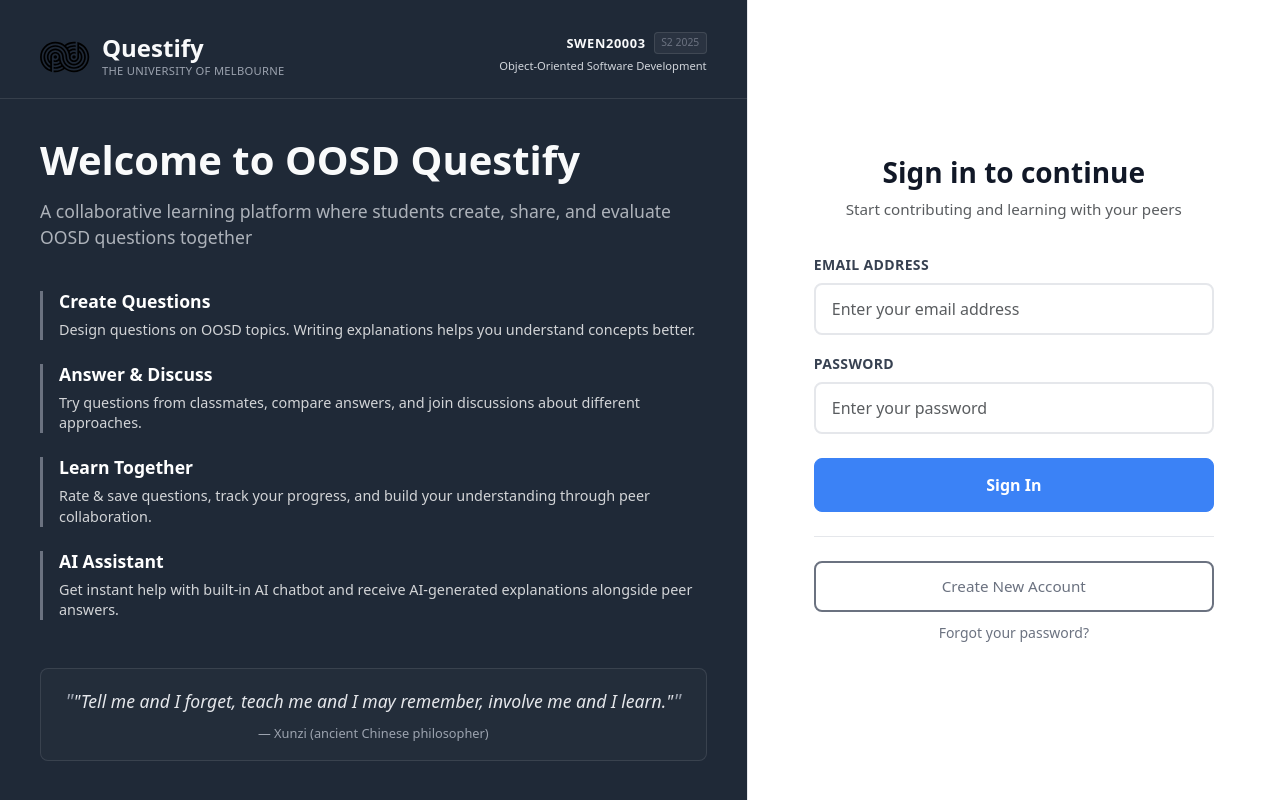
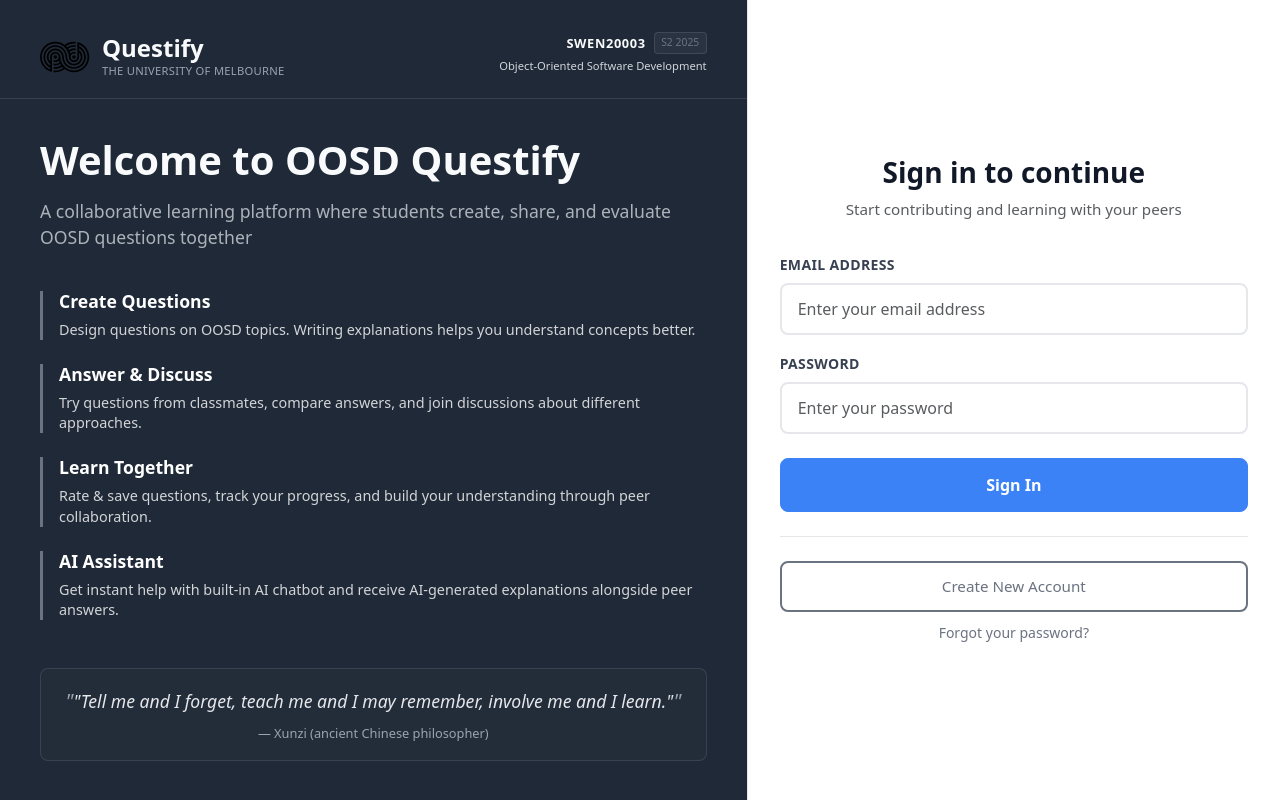
Before and after one commit to 17721250181/IT-Project-team56-Questify, a React (Vite) app in the folder frontend/: page /login in a window 1280 px wide. Built offline with nearby package versions, Linux system fonts and the light colour scheme.

Commit message:
Adjusted on screen UI scale

```diff
--- a/frontend/src/pages/LoginPage.jsx
+++ b/frontend/src/pages/LoginPage.jsx
@@ -57,7 +57,7 @@ const LoginPage = () => {
             <Container fluid className="vh-100 p-0">
                 <Row className="h-100 g-0 m-0">
                     {/* Left Side - Introduction */}
-                    <Col lg={7} md={6} className="login-intro-section d-flex flex-column">
+                    <Col xxl={6} lg={7} md={6} className="login-intro-section d-flex flex-column">
                         <div className="intro-header">
                             <div className="brand-section">
                                 <Link to="/" className="brand-link">
@@ -115,6 +115,7 @@ const LoginPage = () => {
 
                     {/* Right Side - Login Form */}
                     <Col
+                        xxl={6}
                         lg={5}
                         md={6}
                         className="login-form-section d-flex align-items-center justify-content-center"
--- a/frontend/src/styles/LoginPage.css
+++ b/frontend/src/styles/LoginPage.css
@@ -188,7 +188,7 @@
 
 .form-wrapper {
   width: 100%;
-  max-width: 400px;
+  max-width: 600px;
 }
 
 .form-title {
```
